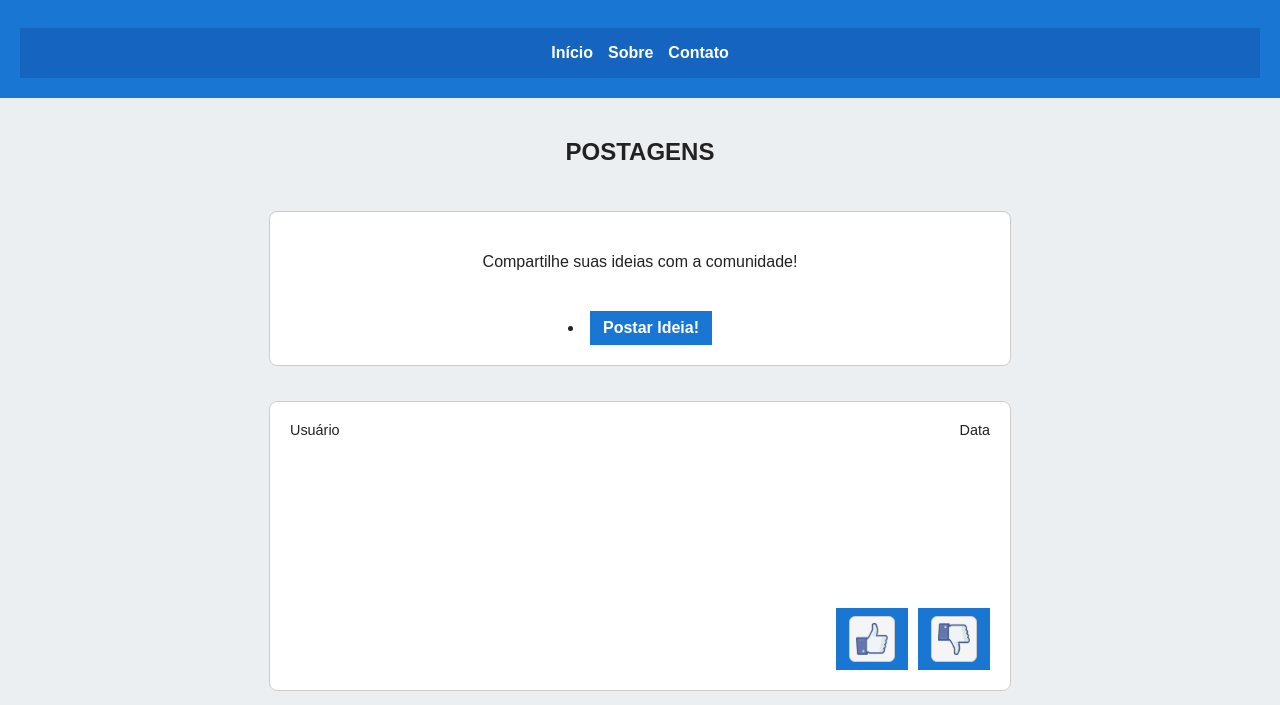
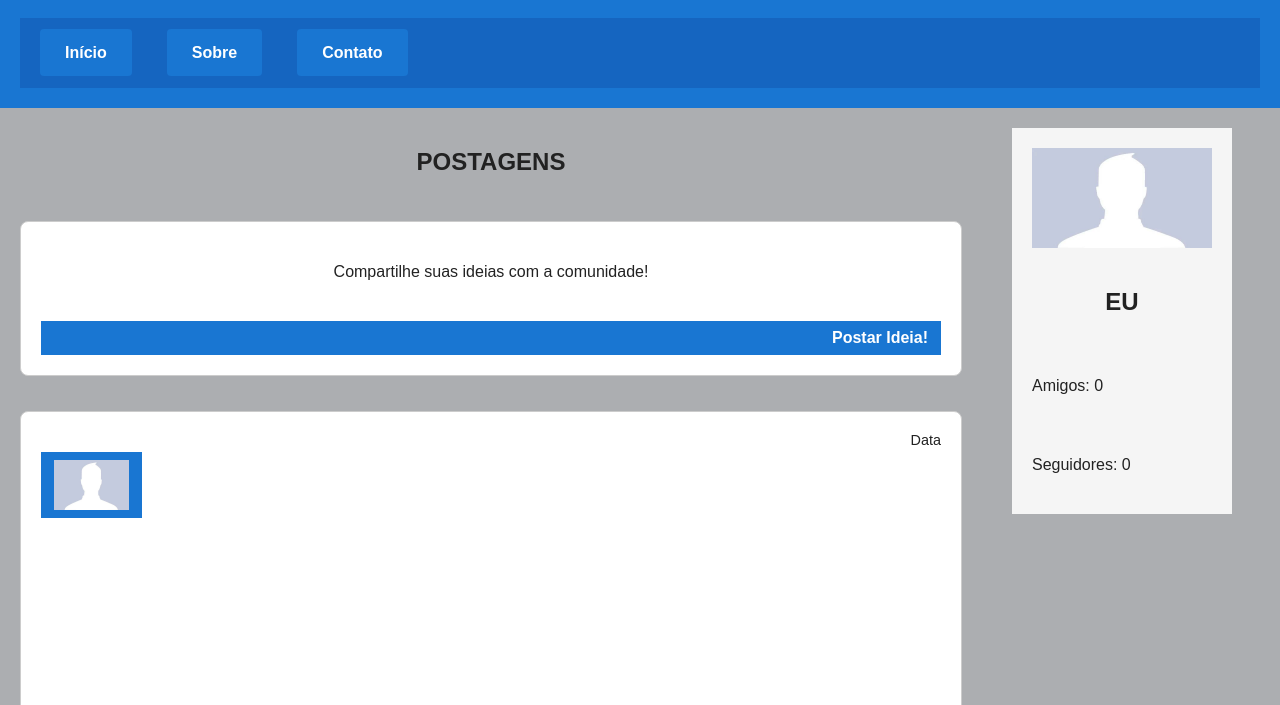
Before and after one commit to Dudis23/Quadro-Livre, a plain HTML site: page index.html in a window 1280 px wide. Shown: the part 92-797 px from the top of the page. Drawn offline with Linux system fonts and the light colour scheme.

Commit message:
finalizando o site

```diff
--- a/estilo.css
+++ b/estilo.css
@@ -1,8 +1,22 @@
+/* Container principal */
+.container{
+    display: flex;
+    align-items: center;
+    justify-content: space-between;
+    gap: 20px;
+
+    width: 100%;
+    max-width: 1400px;
+    margin: 20px auto;
+    padding: 0 20px;
+    box-sizing: border-box;
+}
+
 /* Seletor de elemento */
 body {
     margin: 0;
     font-family: Arial, Helvetica, sans-serif;
-    background: #eceff1;
+    background: #acaeb1;
     color: #222;
 
     display: flex;
@@ -10,7 +24,25 @@ body {
     min-height: 100vh;
 }
 
+/* aside */
+aside {
+    width: 220px;
+    flex-shrink: 0;
+
+    background: #f5f5f5;
+    padding: 20px;
+    box-sizing: border-box;
+
+    display: flex;
+    flex-direction: column;
+    gap: 20px;
+}
+
+
+
 /* Cabeçalho */
+
+
 header {
     background: #1976d2;
     color: white;
@@ -32,7 +64,7 @@ header p {
 
 /* Navbar */
 nav {
-    margin-top: 15px;
+    margin-top: 5px;
     text-align: center;
     background: #1565c0;
     width: 100%;
@@ -42,27 +74,42 @@ nav ul {
     display: flex;
     list-style: none;
     gap: 15px;
-    padding: 0;
+    padding: 10px;
     flex-wrap: wrap;
-    justify-content: center;
+    justify-content: flex-start;
+}
+
+nav input[type="search"] {
+    padding: 8px;
+    border: solid #ccc;
+    border-radius: 4px;
+    width: 200px;
+    margin-top: 10px;
+    text-align: center;
+    display: flex;
 }
 
 nav a {
     color: white;
     text-decoration: none;
     font-weight: bold;
+    background: #1976d2;
+    padding: 15px 25px;
+    margin: 20px 10px;
+    border-radius: 4px;
+    text-align: center;
 }
 
 nav a:hover {
     text-decoration: underline;
+    background: #1355a1;
 }
 
 /* ID */
 #conteudo {
-    width: 100%;
-    max-width: 1100px;
-    margin: auto;
+    flex: 1;
     padding: 20px;
+    box-sizing: border-box;
 }
 
 /* Postagens */
@@ -70,6 +117,7 @@ nav a:hover {
     display: flex;
     flex-direction: column;
     gap: 20px;
+    justify-content: flex-end;
 }
 
 /* Post */
@@ -82,10 +130,9 @@ main a {
     background: #1976d2;
     padding: 8px 13px;
 
-
     display: inline-flex;
-    align-items: center;
-    justify-content: center;
+    align-items: left;
+    justify-content: flex-end;
 }
 
 main a:hover {
@@ -94,8 +141,13 @@ main a:hover {
 
 main {
     display: flex;
-    flex-direction: column;
-    align-items: stretch;
+    flex-direction:row;
+    align-items: flex-start;
+    justify-content: flex-start;
+    gap: 50px;
+
+
+    width: 200px;
 }
 
 .post {
@@ -104,13 +156,15 @@ main {
     border: 1px solid #ccc;
     border-radius: 8px;
     outline: 2px solid transparent;
-
+    text-align: left;
     width: 100%;
-    max-width: 700px;
-    margin: 10px auto;
-
+    max-width: 900px;
+    margin: 10px 0 10px auto;
+    justify-content: flex-start;
     display: flex;
     flex-direction: column;
+    width: 900px;
+    gap: 10px;
 }
 
 .postar {
@@ -121,8 +175,8 @@ main {
     outline: 2px solid transparent;
 
     width: 100%;
-    max-width: 700px;
-    margin: 10px auto;
+    max-width: 900px;
+    margin: 10px 0 10px auto;
 
     display: flex;
     flex-direction: column;
--- a/index.html
+++ b/index.html
@@ -25,11 +25,8 @@
 <ul>
 
 <li><a href="index.html">Início</a></li>
-
 <li><a href="sobre.html">Sobre</a></li>
-
 <li><a href="contato.html">Contato</a></li>
-
 
 </ul>
 
@@ -43,24 +40,18 @@
 
 <h2>Postagens</h2>
 
-
 <article class="postar">
     <p>Compartilhe suas ideias com a comunidade!</p>
-    <li><a href="postar.html">Postar Ideia!</a></li>
+    <a href="postar.html">Postar Ideia!</a>
 </article>
-
-
 
 <div class="postagens">
 
 <article class="post">
 
 <div class="info">
-
-<span>Usuário</span>
-
+<a href="#"><img src="img/ft.jpg" alt="Perfil" height="50"></a>
 <span>Data</span>
-
 </div>
 
 <div class="texto">
@@ -68,11 +59,8 @@
 </div>
 
 <div class="acoes">
-
 <a href="#"><img src="img/like.png" alt="Like" class="icone"></a>
-
 <a href="#"><img src="img/deslike.png" alt="Deslike" class="icone"></a>
-
 </div>
 
 </article>
@@ -80,11 +68,8 @@
 <article class="post">
 
 <div class="info">
-
-<span>Usuário</span>
-
+<a href="#"><img src="img/ft.jpg" alt="Perfil" height="50"></a>
 <span>Data</span>
-
 </div>
 
 <div class="texto">
@@ -92,15 +77,8 @@
 </div>
 
 <div class="acoes">
-
-<a href="#">
-    <img src="img/like.png" alt="Like" class="icone">
-</a>
-
-<a href="#">
-    <img src="img/deslike.png" alt="Deslike" class="icone">
-</a>
-
+<a href="#"><img src="img/like.png" alt="Like" class="icone"></a>
+<a href="#"><img src="img/deslike.png" alt="Deslike" class="icone"></a>
 </div>
 
 </article>
@@ -108,11 +86,8 @@
 <article class="post">
 
 <div class="info">
-
-<span>Usuário</span>
-
+<a href="#"><img src="img/ft.jpg" alt="Perfil" height="50"></a>
 <span>Data</span>
-
 </div>
 
 <div class="texto">
@@ -120,15 +95,8 @@
 </div>
 
 <div class="acoes">
-
-<a href="#">
-    <img src="img/like.png" alt="Like" class="icone">
-</a>
-
-<a href="#">
-    <img src="img/deslike.png" alt="Deslike" class="icone">
-</a>
-
+<a href="#"><img src="img/like.png" alt="Like" class="icone"></a>
+<a href="#"><img src="img/deslike.png" alt="Deslike" class="icone"></a>
 </div>
 
 </article>
@@ -137,13 +105,27 @@
 
 </section>
 
+<aside>
+
+
+<img src="img/ft.jpg" alt="Perfil" height="100" id="perfil">
+
+
+<h2>EU</h2>
+
+<p>Amigos: 0</p>
+
+<p>Seguidores: 0</p>
+
+</aside>
+
 </main>
 
 <footer>
 
-<p>Rua Exemplo, 123 - Cidade Fictícia</p>
+<p>Rua. Boa Ideia, 234 - Capacity</p>
 
-<p>(00) 99999-9999</p>
+<p>(45) 99239-9239</p>
 
 <p>contato@quadrolivre.com</p>
 
```
Also changed, not shown: contato.html (+4 -3 lines), postar.html (+5 -2 lines), sobre.html (+5 -3 lines), img/ft.jpg (added).
